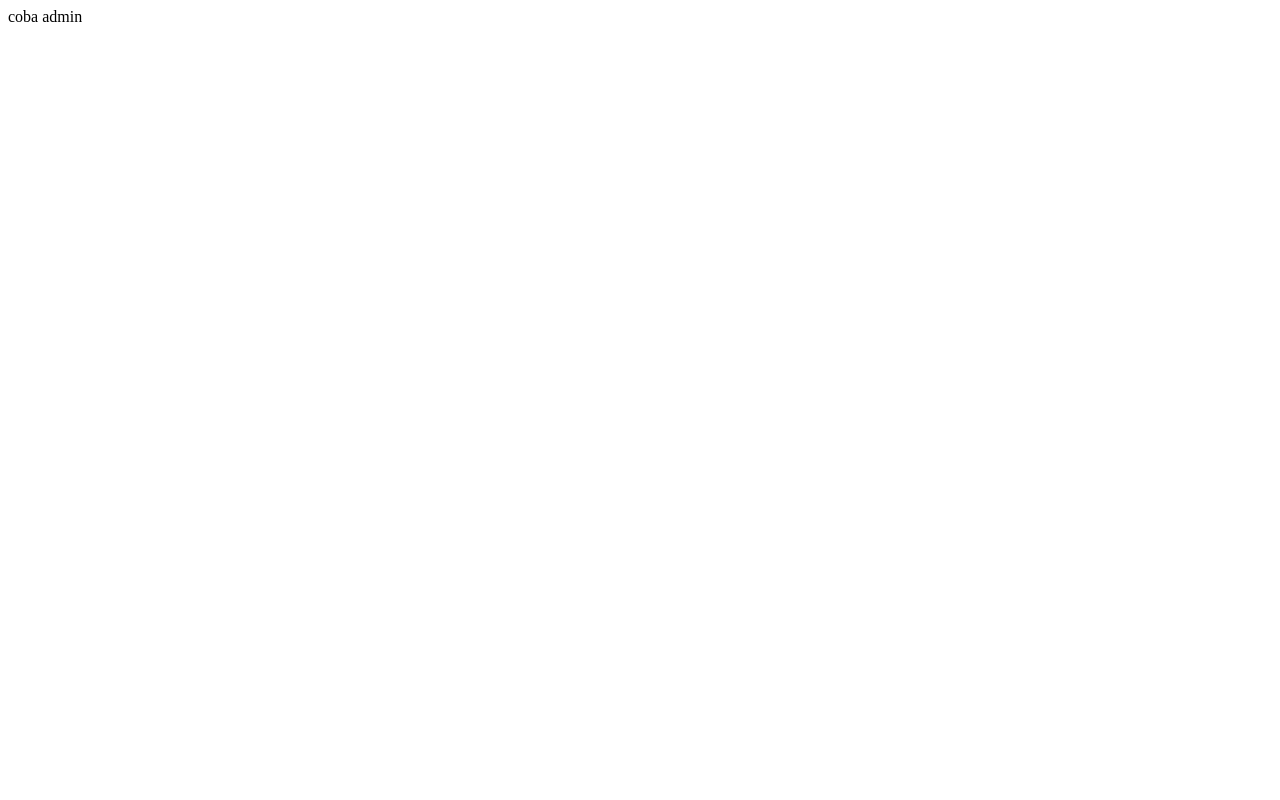
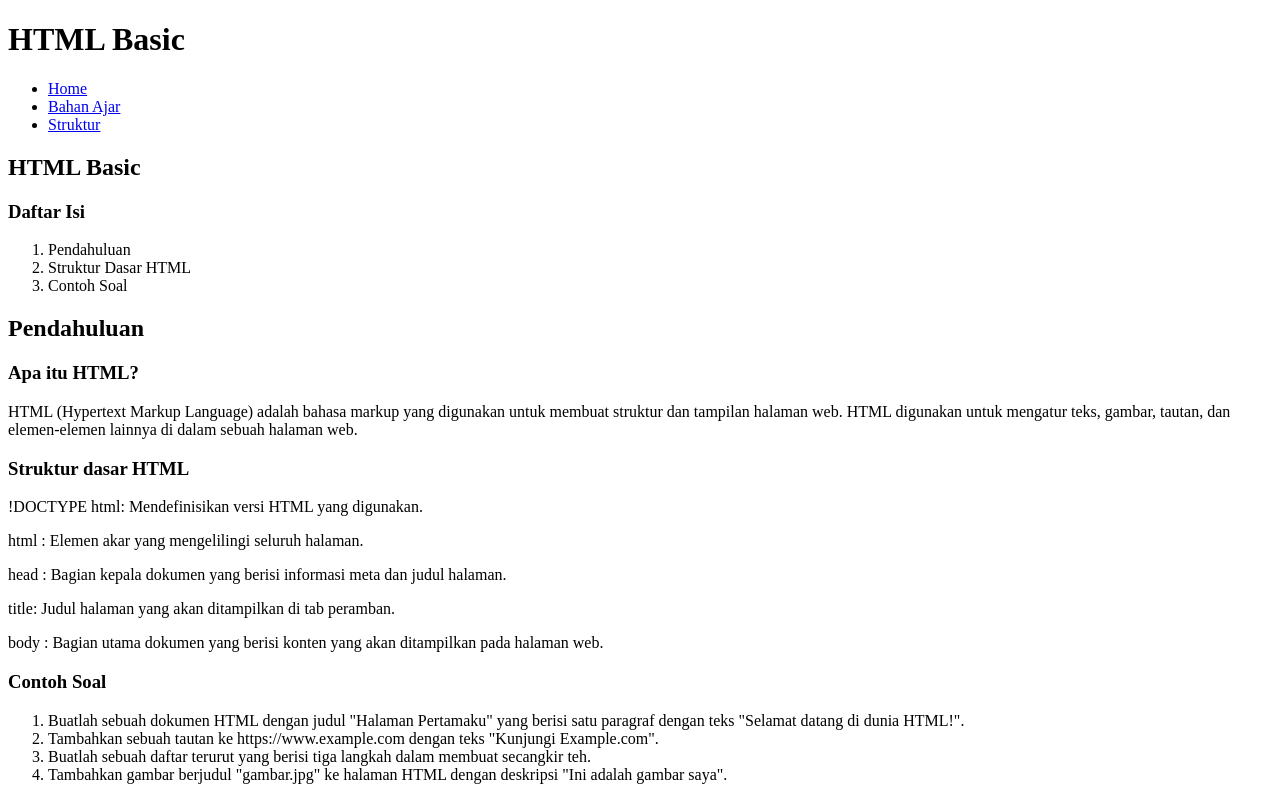
Before and after one commit to hendriramadhan/HTML_basic_genbox, a plain HTML site: page index.html in a window 1280 px wide. Drawn offline with Linux system fonts and the light colour scheme.

Commit message:
menyelesaikan Tugas HTML Basic

```diff
--- a/index.html
+++ b/index.html
@@ -1,9 +1,40 @@
 <!DOCTYPE html>
 <html lang="en">
 <head>
-    <title>Document</title>
+    <title>HTML Basic</title>
+    <h1>HTML Basic</h1>
+    <nav>
+        <ul>
+            <li><a href="#">Home</a></li>
+            <li><a href="#">Bahan Ajar</a></li>
+            <li><a href="#">Struktur</a></li>
+        </ul>
+    </nav>
 </head>
 <body>
-    coba admin
+    <h2>HTML Basic</h2>
+    <h3>Daftar Isi</h3>
+    <ol>
+        <li>Pendahuluan</li>
+        <li>Struktur Dasar HTML</li>
+        <li>Contoh Soal</li>
+    </ol>
+    <h2>Pendahuluan</h2>
+    <h3>Apa itu HTML?</h3>
+    <p>HTML (Hypertext Markup Language) adalah bahasa markup yang digunakan untuk membuat struktur dan tampilan halaman web. HTML digunakan untuk mengatur teks, gambar, tautan, dan elemen-elemen lainnya di dalam sebuah halaman web.
+    </p>
+    <h3>Struktur dasar HTML</h3>
+    <p>!DOCTYPE html: Mendefinisikan versi HTML yang digunakan.</p>
+    <p>html : Elemen akar yang mengelilingi seluruh halaman.</p>
+    <p>head : Bagian kepala dokumen yang berisi informasi meta dan judul halaman.</p>
+    <p>title: Judul halaman yang akan ditampilkan di tab peramban.</p>
+    <p>body : Bagian utama dokumen yang berisi konten yang akan ditampilkan pada halaman web.</p>
+    <h3>Contoh Soal</h3>
+    <ol>
+        <li>Buatlah sebuah dokumen HTML dengan judul "Halaman Pertamaku" yang berisi satu paragraf dengan teks "Selamat datang di dunia HTML!".</li>
+        <li>Tambahkan sebuah tautan ke https://www.example.com dengan teks "Kunjungi Example.com".</li>
+        <li>Buatlah sebuah daftar terurut yang berisi tiga langkah dalam membuat secangkir teh.</li>
+        <li>Tambahkan gambar berjudul "gambar.jpg" ke halaman HTML dengan deskripsi "Ini adalah gambar saya".</li>
+    </ol>
 </body>
 </html>
```
